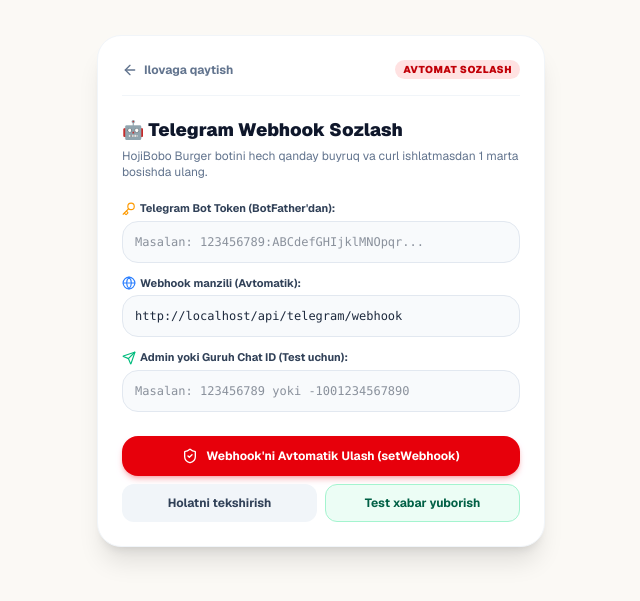
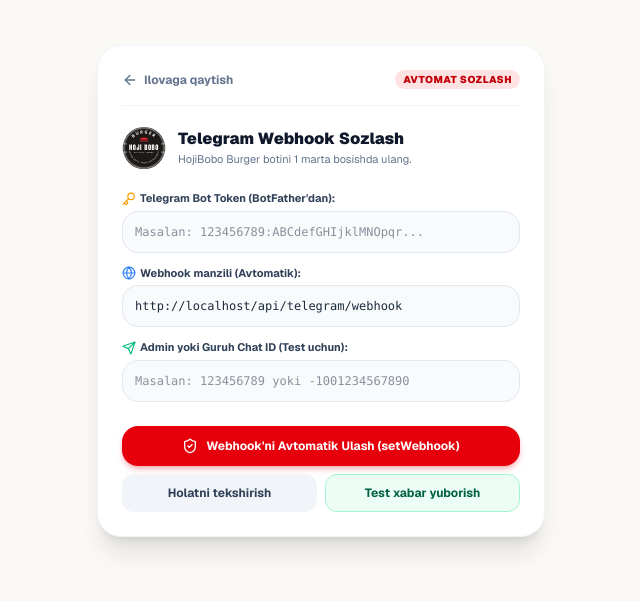
Before and after one commit to iqboljon-0203/hojiboboburger, a Next.js app: page /setup in a window 1280 px wide. Shown: the part 109-710 px from the top of the page, without its empty margins (319-959 px from the left). Built offline with nearby package versions, Linux system fonts and the light colour scheme.

Commit message:
feat: replace raster logo with 100% vector SVG HojiBobo logo component and standalone SVG

```diff
--- a/src/app/setup/page.tsx
+++ b/src/app/setup/page.tsx
@@ -4,6 +4,7 @@ import React, { useState, useEffect } from "react";
 import Link from "next/link";
 import { ArrowLeft, CheckCircle2, AlertCircle, Send, Globe, Key, ShieldCheck, Loader2 } from "lucide-react";
 import { brandConfig } from "@/config/brand";
+import { HojiBoboLogo } from "@/components/HojiBoboLogo";
 
 export default function SetupPage() {
   const [botToken, setBotToken] = useState("");
@@ -145,13 +146,16 @@ export default function SetupPage() {
           </span>
         </div>
 
-        <div>
-          <h1 className="text-lg font-black text-slate-900">
-            🤖 Telegram Webhook Sozlash
-          </h1>
-          <p className="text-xs text-slate-500 mt-1">
-            {brandConfig.brandName} botini hech qanday buyruq va curl ishlatmasdan 1 marta bosishda ulang.
-          </p>
+        <div className="flex items-center gap-3">
+          <HojiBoboLogo size={44} />
+          <div>
+            <h1 className="text-base font-black text-slate-900 leading-tight">
+              Telegram Webhook Sozlash
+            </h1>
+            <p className="text-[11px] text-slate-500 mt-0.5">
+              {brandConfig.brandName} botini 1 marta bosishda ulang.
+            </p>
+          </div>
         </div>
 
         {/* Inputs */}
--- a/src/components/Header.tsx
+++ b/src/components/Header.tsx
@@ -3,6 +3,7 @@
 import React, { useState } from "react";
 import Image from "next/image";
 import { brandConfig } from "@/config/brand";
+import { HojiBoboLogo } from "@/components/HojiBoboLogo";
 import { useCart } from "@/context/CartContext";
 import { useTelegram } from "@/hooks/useTelegram";
 import {
@@ -46,21 +47,10 @@ export function Header({
               triggerHaptic("light");
               setShowInfoDrawer(true);
             }}
-            className="w-10 h-10 rounded-2xl bg-white border border-slate-100 shadow-xs flex items-center justify-center text-slate-800 active:scale-95 transition-transform overflow-hidden relative"
+            className="w-10 h-10 rounded-2xl bg-white border border-slate-100 shadow-xs flex items-center justify-center text-slate-800 active:scale-95 transition-transform overflow-hidden p-1.5"
             aria-label="Menyu"
           >
-            <div
-              style={{ position: "relative" }}
-              className="w-6 h-6 rounded-full overflow-hidden"
-            >
-              <Image
-                src={brandConfig.logoUrl}
-                alt={brandConfig.brandName}
-                fill
-                className="object-cover"
-                sizes="24px"
-              />
-            </div>
+            <HojiBoboLogo size={28} />
           </button>
 
           {/* Brand & Greeting */}
@@ -163,17 +153,8 @@ export function Header({
               {/* Brand Header with Logo */}
               <div className="flex items-center justify-between pb-4 border-b border-slate-100">
                 <div className="flex items-center gap-3">
-                  <div
-                    style={{ position: "relative" }}
-                    className="w-11 h-11 rounded-2xl overflow-hidden shadow-md ring-2 ring-stone-900 shrink-0"
-                  >
-                    <Image
-                      src={brandConfig.logoUrl}
-                      alt={brandConfig.brandName}
-                      fill
-                      className="object-cover"
-                      sizes="44px"
-                    />
+                  <div className="shrink-0 shadow-md rounded-full overflow-hidden">
+                    <HojiBoboLogo size={46} />
                   </div>
                   <div>
                     <h3 className="font-extrabold text-slate-900 text-sm leading-tight">
--- /dev/null
+++ b/src/components/HojiBoboLogo.tsx
@@ -0,0 +1,161 @@
+import React from "react";
+
+interface HojiBoboLogoProps {
+  className?: string;
+  size?: number;
+}
+
+export function HojiBoboLogo({ className = "", size = 48 }: HojiBoboLogoProps) {
+  return (
+    <svg
+      width={size}
+      height={size}
+      viewBox="0 0 300 300"
+      fill="none"
+      xmlns="http://www.w3.org/2000/svg"
+      className={className}
+    >
+      <defs>
+        {/* Top curved path for BURGER */}
+        <path
+          id="hb-top-arc"
+          d="M 50,150 A 100,100 0 0,1 250,150"
+          fill="none"
+        />
+        {/* Bottom curved path for JOSPER GRILL, FRESH INGREDIENTS */}
+        <path
+          id="hb-bottom-arc"
+          d="M 45,150 A 105,105 0 0,0 255,150"
+          fill="none"
+        />
+      </defs>
+
+      {/* Outer circular badge body */}
+      <rect
+        x="6"
+        y="120"
+        width="288"
+        height="60"
+        rx="14"
+        fill="#1C1917"
+      />
+      <circle cx="150" cy="150" r="144" fill="#1C1917" />
+
+      {/* Outer Double Rings */}
+      <circle
+        cx="150"
+        cy="150"
+        r="138"
+        stroke="#FFFFFF"
+        strokeWidth="3.5"
+        strokeDasharray="900"
+      />
+      <circle
+        cx="150"
+        cy="150"
+        r="132"
+        stroke="#FFFFFF"
+        strokeWidth="1.5"
+        opacity="0.8"
+      />
+
+      {/* Side Stamp Ears / Tabs Borders */}
+      <path
+        d="M 12,122 L 32,122 M 12,178 L 32,178"
+        stroke="#FFFFFF"
+        strokeWidth="3.5"
+        strokeLinecap="round"
+      />
+      <path
+        d="M 268,122 L 288,122 M 268,178 L 288,178"
+        stroke="#FFFFFF"
+        strokeWidth="3.5"
+        strokeLinecap="round"
+      />
+
+      {/* Top Arc Text: BURGER */}
+      <text
+        fill="#FFFFFF"
+        fontSize="29"
+        fontWeight="900"
+        fontFamily="system-ui, -apple-system, BlinkMacSystemFont, 'Segoe UI', Roboto, sans-serif"
+        letterSpacing="8"
+      >
+        <textPath href="#hb-top-arc" startOffset="50%" textAnchor="middle">
+          BURGER
+        </textPath>
+      </text>
+
+      {/* Red Josper Grill & Fire Burger Icon in the center top */}
+      <g transform="translate(150, 95)">
+        {/* Red Bun Dome */}
+        <path
+          d="M -28,-2 C -28,-22 28,-22 28,-2 Z"
+          fill="#DC2626"
+        />
+        {/* Fire Flames under the bun */}
+        <path
+          d="M -28,2
+             C -24,12 -22,6 -18,12
+             C -14,5 -10,13 -6,7
+             C -2,14 2,14 6,7
+             C 10,13 14,5 18,12
+             C 22,6 24,12 28,2
+             L 28,6 L -28,6 Z"
+          fill="#DC2626"
+        />
+        {/* Grill bar silhouette line */}
+        <line
+          x1="-28"
+          y1="8"
+          x2="28"
+          y2="8"
+          stroke="#EF4444"
+          strokeWidth="2"
+          strokeLinecap="round"
+        />
+      </g>
+
+      {/* Center Main Bold Text: HOJI BOBO */}
+      <text
+        x="150"
+        y="166"
+        textAnchor="middle"
+        fill="#FFFFFF"
+        fontSize="44"
+        fontWeight="900"
+        fontFamily="'Impact', 'Arial Black', sans-serif"
+        letterSpacing="4"
+      >
+        HOJI BOBO
+      </text>
+
+      {/* Subtitle Under Brand: EST. 2017 | KOREA */}
+      <text
+        x="150"
+        y="186"
+        textAnchor="middle"
+        fill="#D1D5DB"
+        fontSize="11"
+        fontWeight="800"
+        fontFamily="system-ui, -apple-system, sans-serif"
+        letterSpacing="2"
+      >
+        EST. 2017 | KOREA
+      </text>
+
+      {/* Bottom Arc Text: JOSPER GRILL, FRESH INGREDIENTS */}
+      <text
+        fill="#E5E7EB"
+        fontSize="11.5"
+        fontWeight="800"
+        fontFamily="system-ui, -apple-system, sans-serif"
+        letterSpacing="2.8"
+      >
+        <textPath href="#hb-bottom-arc" startOffset="50%" textAnchor="middle">
+          JOSPER GRILL, FRESH INGREDIENTS
+        </textPath>
+      </text>
+    </svg>
+  );
+}
--- a/src/components/OrderSuccessModal.tsx
+++ b/src/components/OrderSuccessModal.tsx
@@ -6,6 +6,7 @@ import { PlacedOrder } from "@/context/CartContext";
 import { brandConfig } from "@/config/brand";
 import { formatPrice } from "@/utils/format";
 import { useTelegram } from "@/hooks/useTelegram";
+import { HojiBoboLogo } from "@/components/HojiBoboLogo";
 
 interface OrderSuccessModalProps {
   order: PlacedOrder | null;
@@ -29,8 +30,8 @@ export function OrderSuccessModal({ order, onClose }: OrderSuccessModalProps) {
       <div className="relative bg-white w-full max-w-sm rounded-3xl p-5 shadow-2xl z-10 animate-in zoom-in-95 duration-200 flex flex-col max-h-[90vh]">
         {/* Celebration header */}
         <div className="text-center pt-2">
-          <div className="w-14 h-14 bg-emerald-100 text-emerald-600 rounded-full flex items-center justify-center mx-auto mb-2 shadow-inner ring-4 ring-emerald-50">
-            <CheckCircle2 className="w-8 h-8" />
+          <div className="flex justify-center mb-2">
+            <HojiBoboLogo size={52} className="shadow-lg rounded-full" />
           </div>
           <span className="text-[10px] font-bold text-emerald-600 tracking-wider uppercase bg-emerald-50 px-2.5 py-0.5 rounded-full border border-emerald-200">
             Muvaffaqiyatli qabul qilindi
--- a/src/components/ProfileView.tsx
+++ b/src/components/ProfileView.tsx
@@ -17,6 +17,7 @@ import { useCart } from "@/context/CartContext";
 import { useTelegram } from "@/hooks/useTelegram";
 import { brandConfig } from "@/config/brand";
 import { formatPrice } from "@/utils/format";
+import { HojiBoboLogo } from "@/components/HojiBoboLogo";
 
 interface ProfileViewProps {
   onOpenAddressModal: () => void;
@@ -198,6 +199,9 @@ export function ProfileView({ onOpenAddressModal, onExploreMenu }: ProfileViewPr
 
       {/* Brand Footer */}
       <div className="text-center pt-2 text-[10px] text-slate-400 space-y-1">
+        <div className="flex justify-center pb-1">
+          <HojiBoboLogo size={42} />
+        </div>
         <p className="font-extrabold text-slate-600">
           {brandConfig.brandName} • {brandConfig.brandSubName}
         </p>
--- a/src/config/brand.ts
+++ b/src/config/brand.ts
@@ -94,7 +94,7 @@ export const brandConfig: BrandConfig = {
   phoneNumber: "+998 90 999 77 77",
   instagram: "@hojibobo_burger.uz",
   telegramChannel: "@hojibobo_burger",
-  logoUrl: "/images/hojibobo-logo.jpg",
+  logoUrl: "/images/hojibobo-logo.svg",
   theme: {
     primary: "#DC2626", // Flame red matching HojiBobo logo
     primaryHover: "#B91C1C",
```
Also changed, not shown: postcss.config.mjs (line endings or trailing spaces), public/images/hojibobo-logo.jpg (deleted), public/images/hojibobo-logo.svg (added), src/app/api/telegram/setup/route.ts (line endings or trailing spaces), src/components/ActiveOrderTracker.tsx (line endings or trailing spaces).
